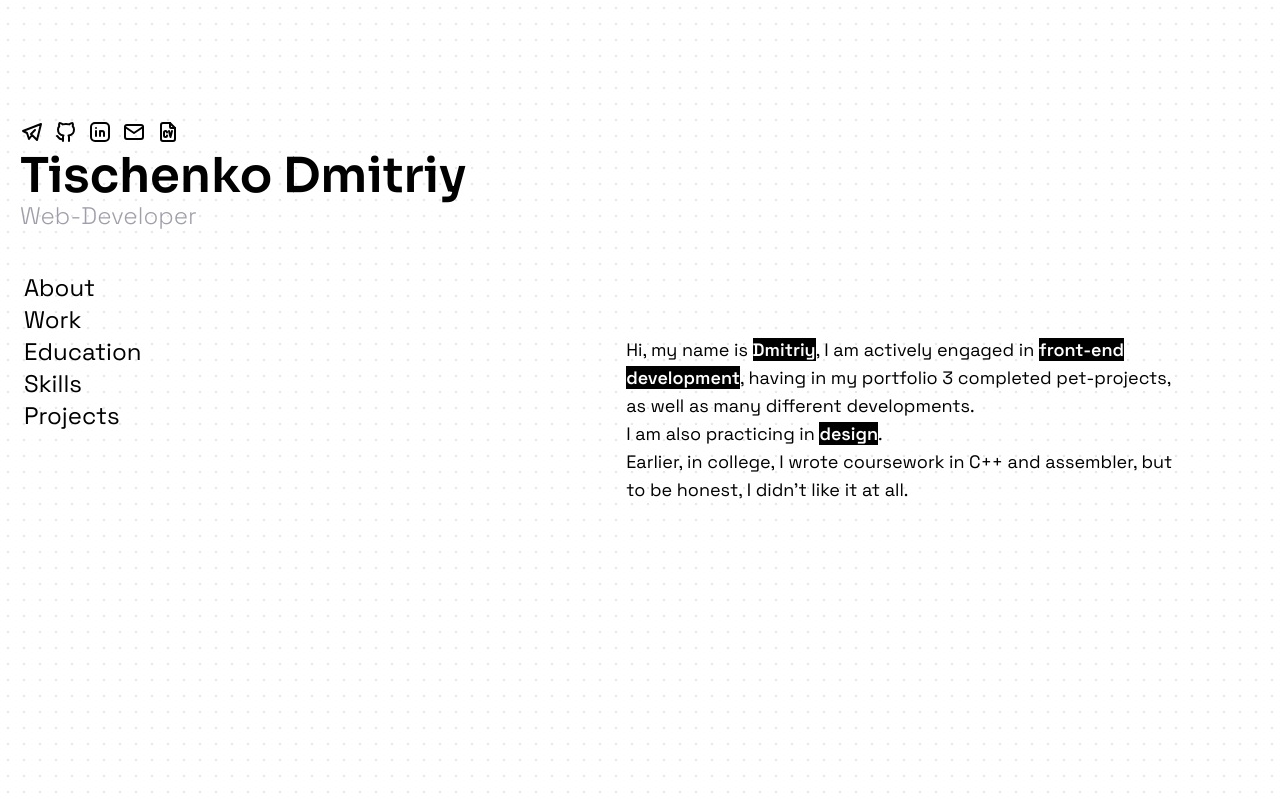
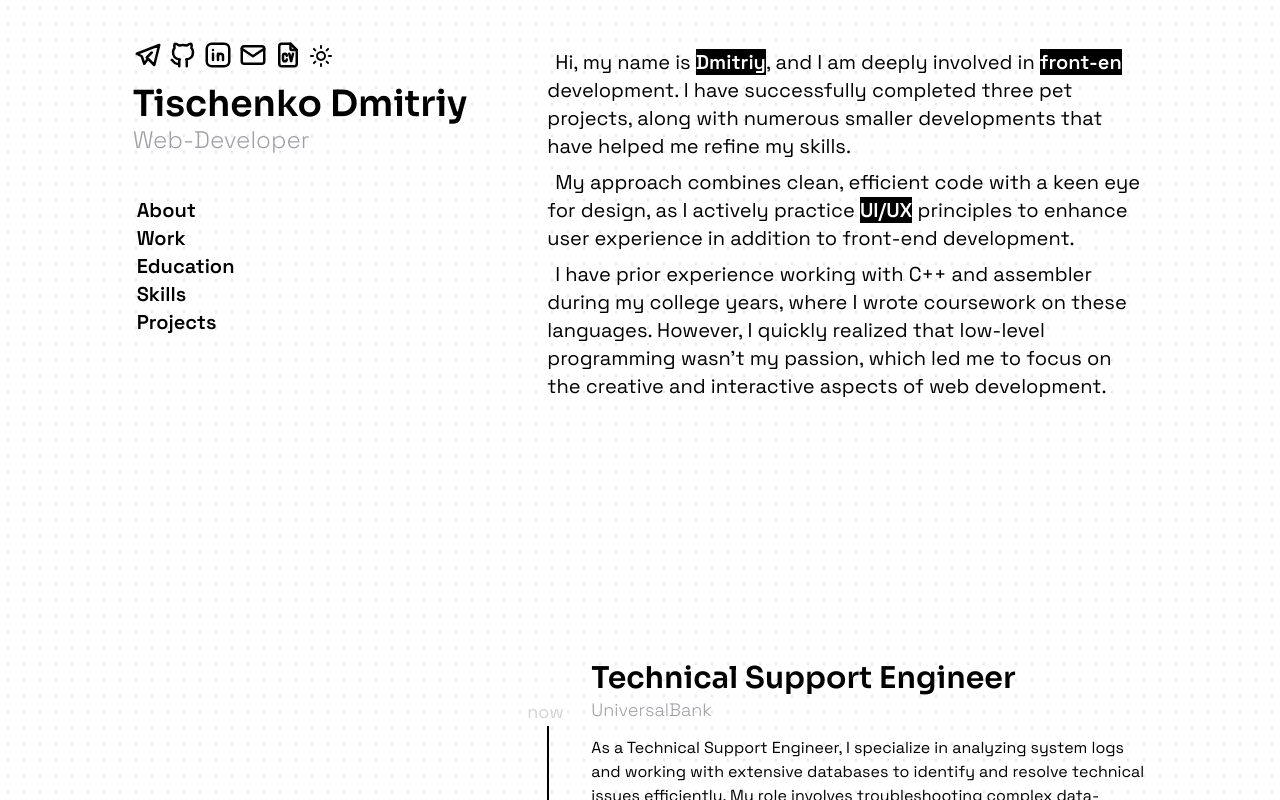
Before and after one commit to Mercelory/portfolio-2.0, a React (Vite) app: page / in a window 1280 px wide. Built offline with nearby package versions, Linux system fonts and the light colour scheme.

Commit message:
dark theme added

```diff
--- a/src/App.jsx
+++ b/src/App.jsx
@@ -4,18 +4,17 @@ import Work from "./components/Work";
 import Education from "./components/Education";
 import Skills from "./components/Skills";
 import Projects from "./components/Projects";
-import About from "./components/About"
-
+import About from "./components/About";
 
 function App() {
-  return <>
-  <div class="" >
-          <div className="flex md:flex-row xs:flex-col bg-[radial-gradient(#e5e7eb_1px,transparent_1px)] [background-size:16px_16px]">
-      <aside className="h-screen md:overflow-y-auto mr-25 p-5">
+  return (
+  <div className="min-h-screen bg-[radial-gradient(#e5e7eb_1px,transparent_1px)] [background-size:16px_16px] dark:bg-neutral-800 dark:bg-[radial-gradient(#4e4e4e33_1px,#212121_1px)] dark:bg-[size:16px_16px]">
+          <div className="flex md:flex-row xs:flex-col justify-center">
+      <aside className="xs:min-h-screen md:h-screen md:overflow-y-auto p-10">
       <Main />
       <Navbar />
       </aside>
-      <main className="p-5 h-screen md:overflow-y-auto md:overflow-x-hidden">
+      <main className="p-10 xs:min-h-screen md:h-screen md:overflow-y-auto md:overflow-x-hidden dark:bg-neutral-800 dark:bg-[radial-gradient(#4e4e4e33_1px,#212121_1px)] dark:bg-[size:16px_16px]">
       <section className="">
       <div>
           <h1 className=""><About /></h1>
@@ -35,10 +34,8 @@ function App() {
         </section>
       </main>
     </div>
-
     </div>
-
-    </>;
+  )
 }
 
 export default App;
--- a/src/components/About.jsx
+++ b/src/components/About.jsx
@@ -6,11 +6,10 @@ const About = () => {
          whileInView = {{y: 0, x:0, opacity: 1}}
          transition={{duration: 0.5, delay:0.3}}
          id = 'About'
-         className="h-screen flex items-center max-w-150 p-5">
-         <p class = 'text-lg'>Hi, my name is <span className="font-semibold bg-black text-white">Dmitriy</span>, I am actively engaged in <span className="font-semibold bg-black text-white">front-end development</span>,
-         having in my portfolio 3 completed pet-projects,
-         as well as many different developments.
-<br className=""/>I am also practicing in <span className="font-semibold bg-black text-white">design</span>. <br />Earlier, in college, I wrote coursework in C++ and assembler, but to be honest, I didn't like it at all.</p>
+         className="mb-65 flex flex-col items-center max-w-150 text-xl dark:text-neutral-200">
+         <p className="mt-2"><span className="ml-2">Hi,</span> my name is <span className="font-semibold bg-black text-white dark:text-neutral-800 dark:bg-neutral-200">Dmitriy</span>, and I am deeply involved in <span className="font-semibold bg-black text-white dark:text-neutral-800 dark:bg-neutral-200">front-en</span> development. I have successfully completed three pet projects, along with numerous smaller developments that have helped me refine my skills.</p>
+         <p className="mt-2"><span className="ml-2">My</span> approach combines clean, efficient code with a keen eye for design, as I actively practice <span className="font-semibold bg-black text-white dark:text-neutral-800 dark:bg-neutral-200">UI/UX</span> principles to enhance user experience in addition to front-end development.</p>
+         <p className="mt-2"><span className="ml-2">I</span> have prior experience working with C++ and assembler during my college years, where I wrote coursework on these languages. However, I quickly realized that low-level programming wasn’t my passion, which led me to focus on the creative and interactive aspects of web development.</p>
         </motion.section>
   )
 }
--- a/src/components/Main.jsx
+++ b/src/components/Main.jsx
@@ -1,32 +1,33 @@
 import { TbBrandTelegram, TbBrandGithub, TbBrandLinkedin, TbMail, TbFileCv } from "react-icons/tb";
 import {motion} from "framer-motion"
-
+import ThemeToggle from './ThemeToggle'
 
 const Main = () => {
   return (
-    <section class = 'pt-25'>
+    <section class = ''>
     <div className="flex flex-col">
     <motion.ul
     initial = {{y: 50, opacity: 0}}
     whileInView = {{y: 0, opacity: 1}}
     transition={{duration: 0.8, delay:0.1}}
-    class = 'flex justify-between w-40'>
-      <li className="hover:text-zinc-300 hover:transition-transform duration-500 text-2xl"><a href = '#'><TbBrandTelegram /></a></li>
-      <li className="hover:text-zinc-300 hover:transition-transform duration-500 text-2xl"><a href = 'https://github.com/Mercelory'> <TbBrandGithub /></a> </li>
-      <li className="hover:text-zinc-300 hover:transition-transform duration-500 text-2xl"><a href = '#'> <TbBrandLinkedin /></a> </li>
-      <li className="hover:text-zinc-300 hover:transition-transform duration-500 text-2xl"><a href = '#'><TbMail /></a> </li>
-      <li className="hover:text-zinc-300 hover:transition-transform duration-500 text-2xl"><a href = '#'><TbFileCv /></a> </li>
+    class = 'flex justify-between w-50 dark:text-neutral-200'>
+      <li className="hover:text-zinc-300 hover:transition-transform duration-500 text-3xl dark:hover:text-neutral-500"><a href = '#'><TbBrandTelegram /></a></li>
+      <li className="hover:text-zinc-300 hover:transition-transform duration-500 text-3xl dark:hover:text-neutral-500"><a href = 'https://github.com/Mercelory'> <TbBrandGithub /></a> </li>
+      <li className="hover:text-zinc-300 hover:transition-transform duration-500 text-3xl dark:hover:text-neutral-500"><a href = '#'> <TbBrandLinkedin /></a> </li>
+      <li className="hover:text-zinc-300 hover:transition-transform duration-500 text-3xl dark:hover:text-neutral-500"><a href = '#'><TbMail /></a> </li>
+      <li className="hover:text-zinc-300 hover:transition-transform duration-500 text-3xl dark:hover:text-neutral-500"><a href = '#'><TbFileCv /></a> </li>
+      <li className="hover:text-zinc-300 hover:transition-transform duration-500 text-3xl dark:hover:text-neutral-500"><ThemeToggle/></li>
     </motion.ul>
       <motion.h1
       initial = {{y: 50, opacity: 0}}
       whileInView = {{y: 0, opacity: 1}}
       transition={{duration: 0.8, delay:0.2}}
-      class = 'text-5xl font-semibold mt-2'>Tischenko Dmitriy</motion.h1>
+      class = 'text-4xl font-semibold mt-2 dark:text-neutral-200'>Tischenko Dmitriy</motion.h1>
       <motion.h2
       initial = {{y: 50, opacity: 0}}
       whileInView = {{y: 0, opacity: 1}}
       transition={{duration: 0.8, delay:0.3}}
-      class = 'text-zinc-400 text-2xl font-light'>Web-Developer</motion.h2>
+      class = 'text-zinc-400 text-2xl font-light dark:text-neutral-500'>Web-Developer</motion.h2>
     </div>
     </section>
   )
--- a/src/components/Navbar.jsx
+++ b/src/components/Navbar.jsx
@@ -1,50 +1,54 @@
 import {motion} from "framer-motion"
+
 function Navbar() {
   return (
-<nav class = "mt-10">
-    <ul class = 'w-50 xs:hidden md:flex flex-col '>
+    <div>
+<nav class = "mt-10 ">
+    <ul class = 'w-max xs:hidden md:flex flex-col font-semibold'>
       <motion.a
       initial = {{y: 50, opacity: 0}}
       whileInView = {{y: 0, opacity: 1}}
       transition={{duration: 0.8, delay:0.4}}
       href = "#About"
-      class = 'relative group text-2xl'>
-        <span class = 'z-10 relative group-hover:text-white transition-transform duration-500 p-1'>About</span>
-        <span class = 'z-9 absolute inset-0 bg-black scale-y-0 group-hover:scale-y-100 transition-transform duration-500 origin-bottom'></span></motion.a>
+      class = 'relative group text-xl dark:text-neutral-200'>
+        <span class = 'z-10 relative group-hover:text-white transition-transform duration-500 p-1  dark:hover:text-neutral-800'>About</span>
+        <span class = 'z-9 absolute inset-0 bg-black dark:bg-neutral-300 scale-y-0 group-hover:scale-y-100 transition-transform duration-500 origin-bottom'></span></motion.a>
         <motion.a
         initial = {{y: 50, opacity: 0}}
         whileInView = {{y: 0, opacity: 1}}
         transition={{duration: 0.8, delay:0.5}}
         href = "#Work"
-        class = 'relative group text-lg'>
-        <span class = 'z-10 relative group-hover:text-white transition-transform duration-500 text-2xl p-1'>Work</span>
-        <span class = 'z-9 absolute inset-0 bg-black scale-y-0 group-hover:scale-y-100 transition-transform duration-500 origin-bottom'></span></motion.a>
+        class = 'relative group text-xl dark:text-neutral-200'>
+        <span class = 'z-10 relative group-hover:text-white transition-transform duration-500  p-1  dark:hover:text-neutral-800'>Work</span>
+        <span class = 'z-9 absolute inset-0 bg-black dark:bg-neutral-300 scale-y-0 group-hover:scale-y-100 transition-transform duration-500 origin-bottom'></span></motion.a>
         <motion.a
         initial = {{y: 50, opacity: 0}}
         whileInView = {{y: 0, opacity: 1}}
         transition={{duration: 0.8, delay:0.6}}
         href = "#Education"
-        class = 'relative group text-lg'>
-        <span class = 'z-10 relative group-hover:text-white transition-transform duration-500 text-2xl p-1'>Education</span>
-        <span class = 'z-9 absolute inset-0 bg-black scale-y-0 group-hover:scale-y-100 transition-transform duration-500 origin-bottom'></span></motion.a>
+        class = 'relative group text-xl dark:text-neutral-200'>
+        <span class = 'z-10 relative group-hover:text-white transition-transform duration-500   p-1  dark:hover:text-neutral-800'>Education</span>
+        <span class = 'z-9 absolute inset-0 bg-black dark:bg-neutral-300 scale-y-0 group-hover:scale-y-100 transition-transform duration-500 origin-bottom'></span></motion.a>
         <motion.a
         initial = {{y: 50, opacity: 0}}
         whileInView = {{y: 0, opacity: 1}}
         transition={{duration: 0.8, delay:0.7}}
         href = "#Skills"
-        class = 'relative group text-lg'>
-        <span class = 'z-10 relative group-hover:text-white transition-transform duration-500 lg:text-2xl p-1'>Skills</span>
-        <span class = 'z-9 absolute inset-0 bg-black scale-y-0 group-hover:scale-y-100 transition-transform duration-500 origin-bottom'></span></motion.a>
+        class = 'relative group text-xl dark:text-neutral-200'>
+        <span class = 'z-10 relative group-hover:text-white transition-transform duration-500   p-1  dark:hover:text-neutral-800'>Skills</span>
+        <span class = 'z-9 absolute inset-0 bg-black dark:bg-neutral-300 scale-y-0 group-hover:scale-y-100 transition-transform duration-500 origin-bottom'></span></motion.a>
         <motion.a
         initial = {{y: 50, opacity: 0}}
         whileInView = {{y: 0, opacity: 1}}
         transition={{duration: 0.8, delay:0.8}}
         href = "#Projects"
-        class = 'relative group text-lg'>
-        <span class = 'z-10 relative group-hover:text-white transition-transform duration-500  text-2xl p-1'>Projects</span>
-        <span class = 'z-9 absolute inset-0 bg-black scale-y-0 group-hover:scale-y-100 transition-transform duration-500 origin-bottom'></span></motion.a>
+        class = 'relative group text-xl dark:text-neutral-200'>
+        <span class = 'z-10 relative group-hover:text-white transition-transform duration-500   p-1  dark:hover:text-neutral-800'>Projects</span>
+        <span class = 'z-9 absolute inset-0 bg-black dark:bg-neutral-300 scale-y-0 group-hover:scale-y-100 transition-transform duration-500 origin-bottom'></span></motion.a>
+
     </ul>
 </nav>
+</div>
   )
 }
 
--- a/src/components/Projects.jsx
+++ b/src/components/Projects.jsx
@@ -2,7 +2,7 @@ const Projects = () => {
   return (
     <section id = 'Projects' className="h-screen p-5">
     <div class="">
-    <h1 className="text-4xl">Projects: Soon</h1>
+    <h1 className="text-4xl dark:text-neutral-200">Projects: Soon</h1>
    </div>
  </section>
   )
--- a/src/components/Skills.jsx
+++ b/src/components/Skills.jsx
@@ -2,8 +2,8 @@ import { TbBrandHtml5, TbBrandCss3, TbBrandTailwind,TbBrandJavascript,TbBrandRea
 import {motion} from "framer-motion"
 const Skills = () => {
       return (
-        <section id = 'Skills' className="p-5">
-           <div class="flex-col justify-center items-center h-screen flex text-center mx-auto">
+        <section id = 'Skills' className="mb-65">
+           <div class="flex-col justify-center items-center h-screen flex text-center mx-auto dark:text-neutral-200">
               <ul className="text-4xl flex flex-wrap items-center justify-center gap-10 w-80">
                 <motion.li
                  initial = {{x: -50, opacity: 0}}
@@ -51,7 +51,7 @@ const Skills = () => {
               initial = {{opacity: 0}}
               whileInView = {{opacity: 1}}
               transition={{duration: 0.8, delay:0.5}}
-              className="font-light text-zinc-300 text-center m-2">*but it's not the entire list</motion.p>
+              className="font-light text-zinc-300 text-center m-2 dark:text-neutral-500">*but it's not the entire list</motion.p>
           </div>
         </section>
   )
--- /dev/null
+++ b/src/components/ThemeToggle.jsx
@@ -0,0 +1,49 @@
+import React, { useState, useEffect } from 'react';
+import { motion } from "framer-motion";
+import { TbMoon, TbSunHigh } from "react-icons/tb";
+
+const ThemeToggle = () => {
+  const [isDarkMode, setIsDarkMode] = useState(false);
+
+  useEffect(() => {
+    const storedTheme = localStorage.getItem('theme');
+    if (storedTheme) {
+      setIsDarkMode(storedTheme === 'dark');
+    } else {
+      const prefersDarkMode = window.matchMedia('(prefers-color-scheme: dark)').matches;
+      setIsDarkMode(prefersDarkMode);
+    }
+  }, []);
+
+  useEffect(() => {
+    if (isDarkMode) {
+      document.documentElement.classList.add('dark');
+      localStorage.setItem('theme', 'dark');
+    } else {
+      document.documentElement.classList.remove('dark');
+      localStorage.setItem('theme', 'light');
+    }
+  }, [isDarkMode]);
+
+  const toggleTheme = () => {
+    setIsDarkMode((prev) => !prev);
+  };
+
+  return (
+    <div>
+      <motion.button
+        initial={{ y: 50, opacity: 0 }}
+        whileInView={{ y: 0, opacity: 1 }}
+        transition={{ duration: 0.8, delay: 0.8 }}
+        onClick={toggleTheme}
+        className="text-lg dark:text-neutral-200 cursor-pointer"
+      >
+        <span className=" hover:text-white transition-transform duration-500 text-2xl dark:hover:text-neutral-500">
+          {isDarkMode ? < TbMoon /> : <TbSunHigh />}
+        </span>
+      </motion.button>
+    </div>
+  );
+};
+
+export default ThemeToggle;
--- a/src/index.css
+++ b/src/index.css
@@ -1,5 +1,5 @@
 @import "tailwindcss";
-
+@variant dark (&:where(.dark, .dark *));
 * {
   font-family: "Space Grotesk", serif;
   scroll-behavior: smooth;
--- a/src/main.jsx
+++ b/src/main.jsx
@@ -2,6 +2,7 @@ import { StrictMode } from 'react'
 import { createRoot } from 'react-dom/client'
 import './index.css'
 import App from './App'
+
 
 createRoot(document.getElementById('root')).render(
   <StrictMode>
```
Also changed, not shown: src/components/Education.jsx (+9 -9 lines), src/components/Work.jsx (+14 -14 lines), src/img/bg-white.png (deleted).
